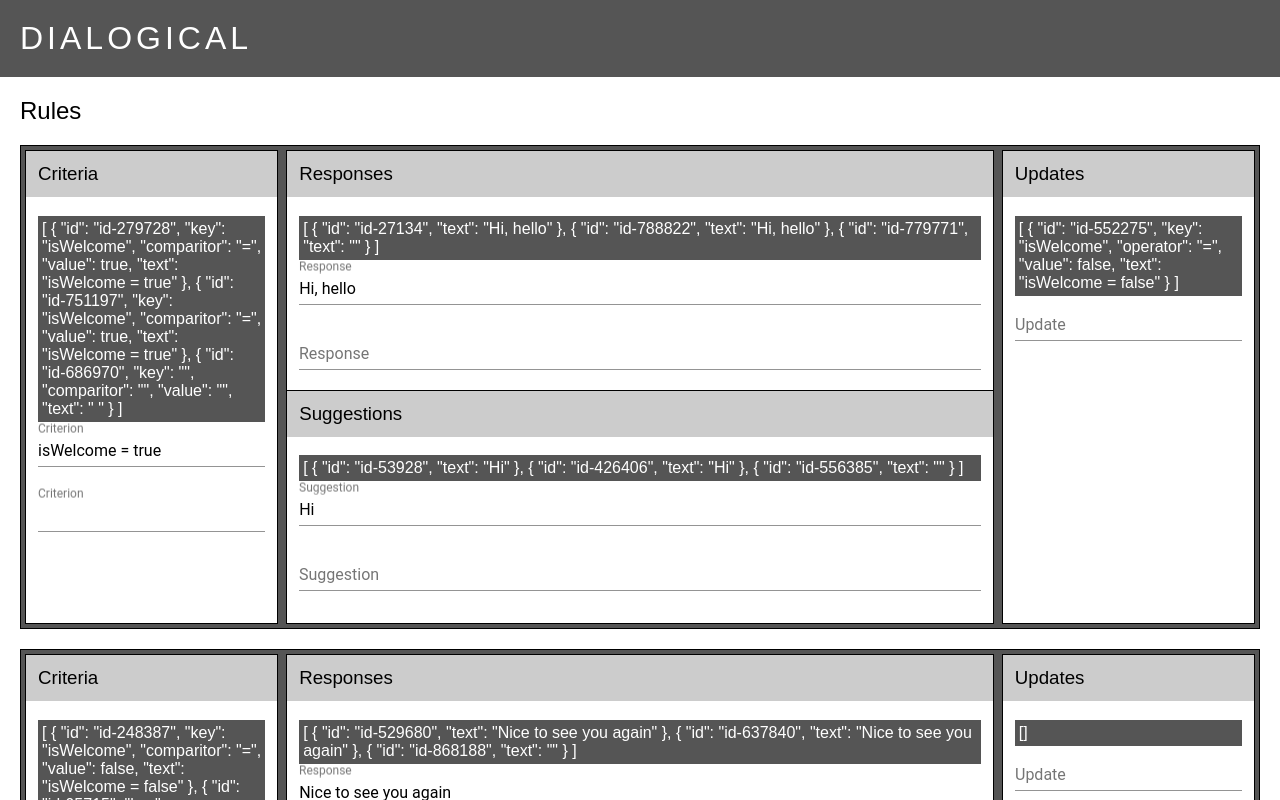
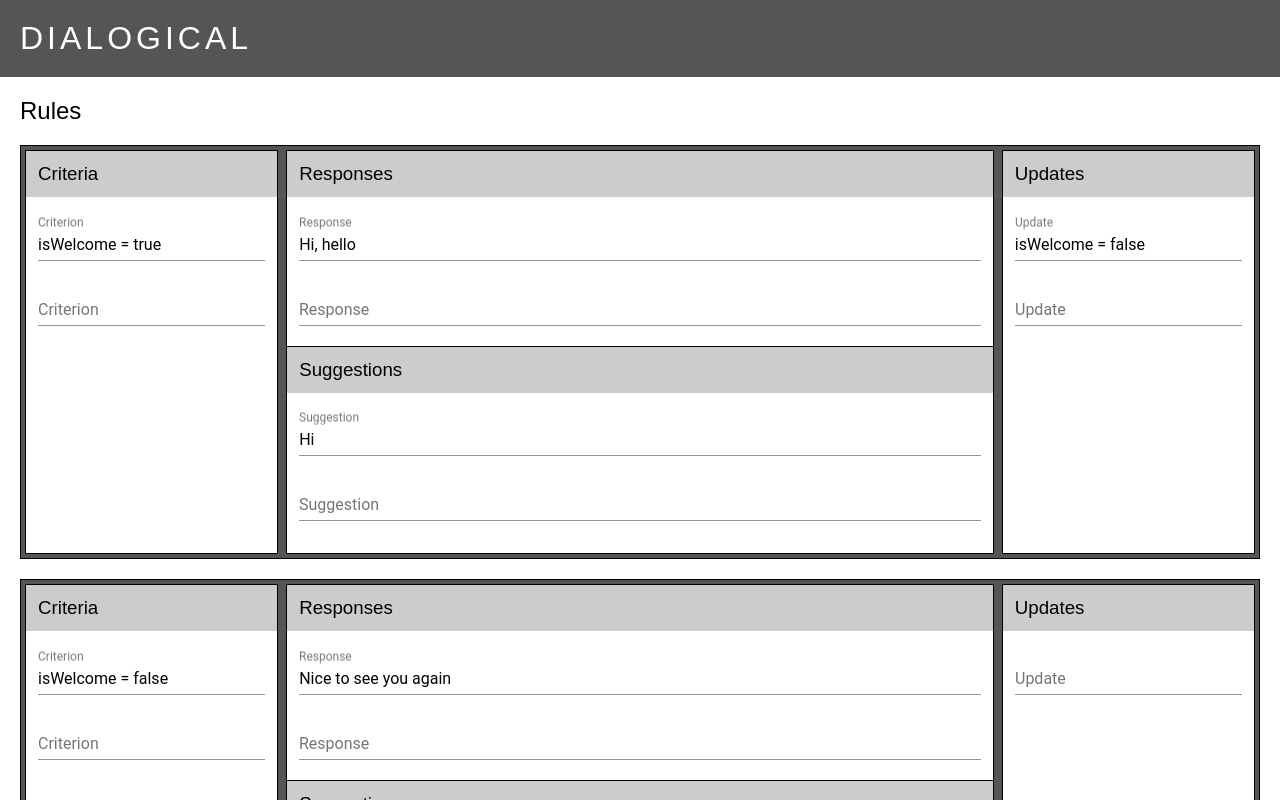
Before and after one commit to lucaswadedavis/dialogical, an Angular app: page /rules in a window 1280 px wide. Shown: the top 800 px of the page. Built offline with nearby package versions, Linux system fonts and the light colour scheme.

Commit message:
Make the Updates form work

```diff
--- a/src/app/rule/rule.component.html
+++ b/src/app/rule/rule.component.html
@@ -1,9 +1,8 @@
 <div class="rule-container" [formGroup]="ruleFormGroup">
+
   <div class="left-area">
-
-
     <h3>Criteria</h3>
-    <div class="debug">{{ rule.criteria | json }}</div>
+    <div *ngIf="debug" class="debug">{{ rule.criteria | json }}</div>
     <mat-form-field
       class="full-width"
       formArrayName="criteria"
@@ -12,16 +11,12 @@
         <input matInput formControlName="text" placeholder="Criterion">
       </div>
     </mat-form-field>
-
-
   </div>
 
 
   <div class="center-area">
-
-
     <h3>Responses</h3>
-    <div class="debug">{{ rule.responses | json }}</div>
+    <div *ngIf="debug" class="debug">{{ rule.responses | json }}</div>
     <mat-form-field
       class="full-width"
       formArrayName="responses"
@@ -30,10 +25,8 @@
         <input matInput formControlName="text" placeholder="Response">
       </div>
     </mat-form-field>
-
-
     <h3 class="suggestions">Suggestions</h3>
-    <div class="debug">{{ rule.suggestions | json }}</div>
+    <div *ngIf="debug" class="debug">{{ rule.suggestions | json }}</div>
     <mat-form-field
       class="full-width"
       formArrayName="suggestions"
@@ -42,16 +35,21 @@
         <input matInput formControlName="text" placeholder="Suggestion">
       </div>
     </mat-form-field>
+  </div>
 
 
-  </div>
   <div class="right-area">
     <h3>Updates</h3>
-    <div class="debug">{{ rule.updates | json }}</div>
-    <mat-form-field class="full-width">
-      <input matInput placeholder="Update">
+    <div *ngIf="debug" class="debug">{{ rule.updates | json }}</div>
+    <mat-form-field
+      class="full-width"
+      formArrayName="updates"
+      *ngFor="let update of ruleFormGroup.get('updates').controls; let i = index;">
+      <div [formGroupName]="i">
+        <input matInput formControlName="text" placeholder="Update">
+      </div>
     </mat-form-field>
-
   </div>
 
+
 </div>
--- a/src/app/rule/rule.component.ts
+++ b/src/app/rule/rule.component.ts
@@ -2,6 +2,12 @@
 import { FormArray, FormBuilder, FormControl, FormGroup } from '@angular/forms';
 
 const parseCriterion = (text="") => {
+  // make this better
+  const [key="", comparitor="", value=''] = text.split(' ');
+  return {key, comparitor, value, text};
+}
+
+const parseUpdate = (text="") => {
   // make this better
   const [key="", operator="", value=''] = text.split(' ');
   return {key, operator, value, text};
@@ -14,6 +20,7 @@
 })
 export class RuleComponent implements OnInit {
 
+  const debug = false;
   ruleFormGroup: FormGroup;
   @Input() rule: any;
   @Input() keys: any;
@@ -25,6 +32,7 @@
     this.onCriteriaChanges();
     this.onResponseChanges();
     this.onSuggestionChanges();
+    this.onUpdateChanges();
   }
 
   setupForm() {
@@ -40,14 +48,18 @@
       return this.createSuggestion(sug.text);
     });
     suggestions.push(this.createSuggestion());
+    const updates = this.rule.updates.map(update => {
+      return this.createUpdateFromJSON(update);
+    });
+    updates.push(this.createUpdateFromString());
     this.ruleFormGroup = this.formBuilder.group({
       criteria: this.formBuilder.array(criteria),
       responses: this.formBuilder.array(responses),
       suggestions: this.formBuilder.array(suggestions),
+      updates: this.formBuilder.array(updates),
     });
   }
 
-  //////////////////////////////
   createResponse(text=""): FormGroup {
     const response = this.rule.add.response(text);
     return this.formBuilder.group(response);
@@ -63,9 +75,7 @@
       }
     });
   }
-  ///////////////////////////////////////////
 
-  //////////////////////////////
   createSuggestion(text=""): FormGroup {
     const suggestion = this.rule.add.suggestion(text);
     return this.formBuilder.group(suggestion);
@@ -81,8 +91,6 @@
       }
     });
   }
-  ///////////////////////////////////////////
-  //////////////////////////////
 
   createCriterionFromString(rawCriterion): FormGroup {
     const {key, comparitor, value} = parseCriterion(rawCriterion);
@@ -90,11 +98,33 @@
     return this.formBuilder.group(criterion);
   }
 
-
   createCriterionFromJSON(criterion): FormGroup {
     const {key, comparitor, value} = criterion;
     this.rule.add.criterion(key, comparitor, value);
     return this.formBuilder.group(criterion);
+  }
+
+  onUpdateChanges(): void {
+    const updates = this.ruleFormGroup.get('updates') as FormArray;
+    updates.valueChanges.subscribe((val) => {
+      const numberOfEmptyUpdates = updates.value
+        .filter(update => !(update.text.trim())).length;
+      if (numberOfEmptyUpdates === 0) {
+        updates.push(this.createUpdateFromString());
+      }
+    });
+  }
+
+  createUpdateFromString(text): FormGroup {
+    const {key, operator, value} = parseUpdate(text);
+    const update = this.rule.add.update(key, operator, value);
+    return this.formBuilder.group(update);
+  }
+
+  createUpdateFromJSON(update): FormGroup {
+    const {key, operator, value} = update;
+    this.rule.add.update(key, operator, value);
+    return this.formBuilder.group(update);
   }
 
   onCriteriaChanges(): void {
@@ -107,6 +137,5 @@
       }
     });
   }
-  ///////////////////////////////////////////
 
 }
--- a/src/app/rules/rules.component.ts
+++ b/src/app/rules/rules.component.ts
@@ -29,7 +29,7 @@
       criterion(key='', comparitor='', value='') {
         if (typeof key !== 'string') debugger;
         const id = Id();
-        const text = [key, comparitor, value].join(" ");
+        const text = [key, comparitor, value].join(" ").trim();
         const criterion = { id, key, comparitor, value, text};
         criteria.push(criterion);
         return criterion;
@@ -48,7 +48,7 @@
       },
       update(key='', operator='', value='') {
         const id = Id();
-        const text = [key, operator, value].join(" ");
+        const text = [key, operator, value].join(" ").trim();
         const update = { id, key, operator, value, text };
         updates.push(update);
         return update;
```
